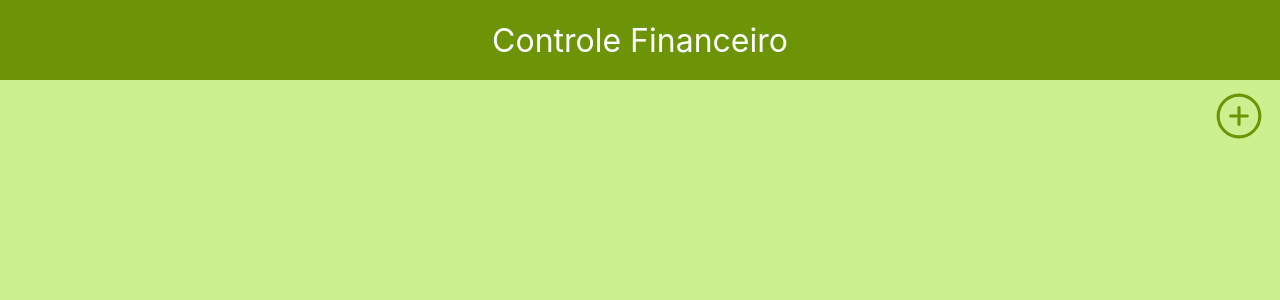
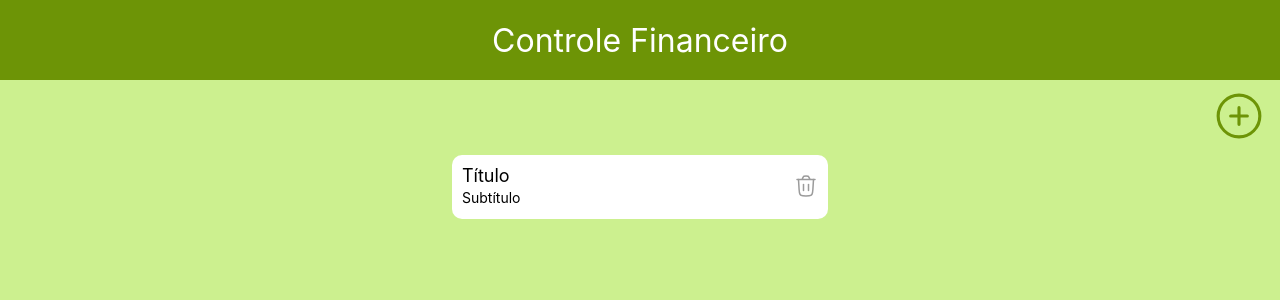
Before and after one commit to FernandoFares1727/ControleFinanceiroV2, a React (Create React App) app: page / in a window 1280 px wide. Both pictures are taken after a click on the button 1239 px from the left and 117 px from the top of the page. Shown: the top 300 px of the page. Built offline with nearby package versions, Linux system fonts and the light colour scheme.

Commit message:
Record flow

```diff
--- a/src/App.css
+++ b/src/App.css
@@ -48,3 +48,11 @@ body {
 .Add-Record:hover {
   border: 2.5px solid #FFFFFF;
 }
+
+.Record-Container {
+  margin-top: 10px;
+  display: flex;
+  gap: 15px;
+  flex-direction: column;
+  align-items: center;
+}
--- a/src/App.js
+++ b/src/App.js
@@ -1,22 +1,42 @@
-
-// css files
-
 import './App.css';
-
-// image files
-
-import Add from './images/add.svg'
+import Add from './images/add.svg';
+import Delete from './images/delete.svg';
+import { useState } from 'react';
+import Record from './Components/record/index.js';
 
 function App() {
+  const [records, setRecords] = useState([]);
+
+  const addRecord = () => {
+    setRecords([...records, { id: Date.now(), title: "Título", subtitle: "Subtítulo" }]);
+  };
+
+  const removeRecord = (id) => {
+    setRecords(records.filter(record => record.id !== id));
+  };
+
   return (
     <div className="App">
       <header>Controle Financeiro</header>
 
       <div className='App-Body'>
         <div className='Add-Record-containter'>
-          <button className='Add-Record'>
+          <button onClick={addRecord} className='Add-Record'>
             <img src={Add} alt='Add'/>
           </button>
+        </div>
+
+        <div className='Record-Container'>
+          {records.map(record => (
+            <Record
+              key={record.id}
+              id={record.id}
+              title= {record.title}
+              subtitle= {record.subtitle}
+              deleteIcon={Delete}
+              onDelete={() => removeRecord(record.id)}
+            />
+          ))}
         </div>
       </div>
     </div>
--- /dev/null
+++ b/src/Components/record/index.js
@@ -0,0 +1,22 @@
+import './style.css';
+import { useState } from 'react';
+
+const Record = (props) => {
+
+    const [title, setTitle] = useState(props.title)
+    const [subtitle, setSubtitle] = useState(props.subtitle)
+
+    return (
+        <div className="Record">
+            <div className='Record-Description'>
+                <span onChange={(event) => setTitle(event.target.value)} className='Titulo' contentEditable={true}>{title}</span>
+                <span onChange={(event) => setSubtitle(event.target.value)} className='Subtitulo' contentEditable={true}>{subtitle}</span>
+            </div>
+            <button onClick={props.onDelete}>
+                <img src={props.deleteIcon} alt='delete'/>
+            </button>
+        </div>
+    );
+}
+
+export default Record;
--- /dev/null
+++ b/src/Components/record/style.css
@@ -0,0 +1,37 @@
+
+.Record {
+    display: flex;
+    justify-content: space-between;
+    background-color: #FFFFFF;
+    width: 376px;
+    height: 64px;
+    border-radius: 10px;
+}
+
+.Record-Description {
+    display: flex;
+    flex-direction: column;
+    gap: 2.5px;
+    margin-left: 10px;
+    margin-top: 10px;
+}
+
+.Titulo{
+    font-size: 18px;
+}
+
+.Subtitulo {
+    font-size: 14px;
+}
+
+.Record button {
+    margin-right: 10px;
+    padding: 0;
+    background: none;
+    border: none;
+    cursor: pointer;
+}
+
+.Record button img:hover {
+    border: 2px solid gray;
+}
```
Also changed, not shown: src/images/delete.svg (added).
